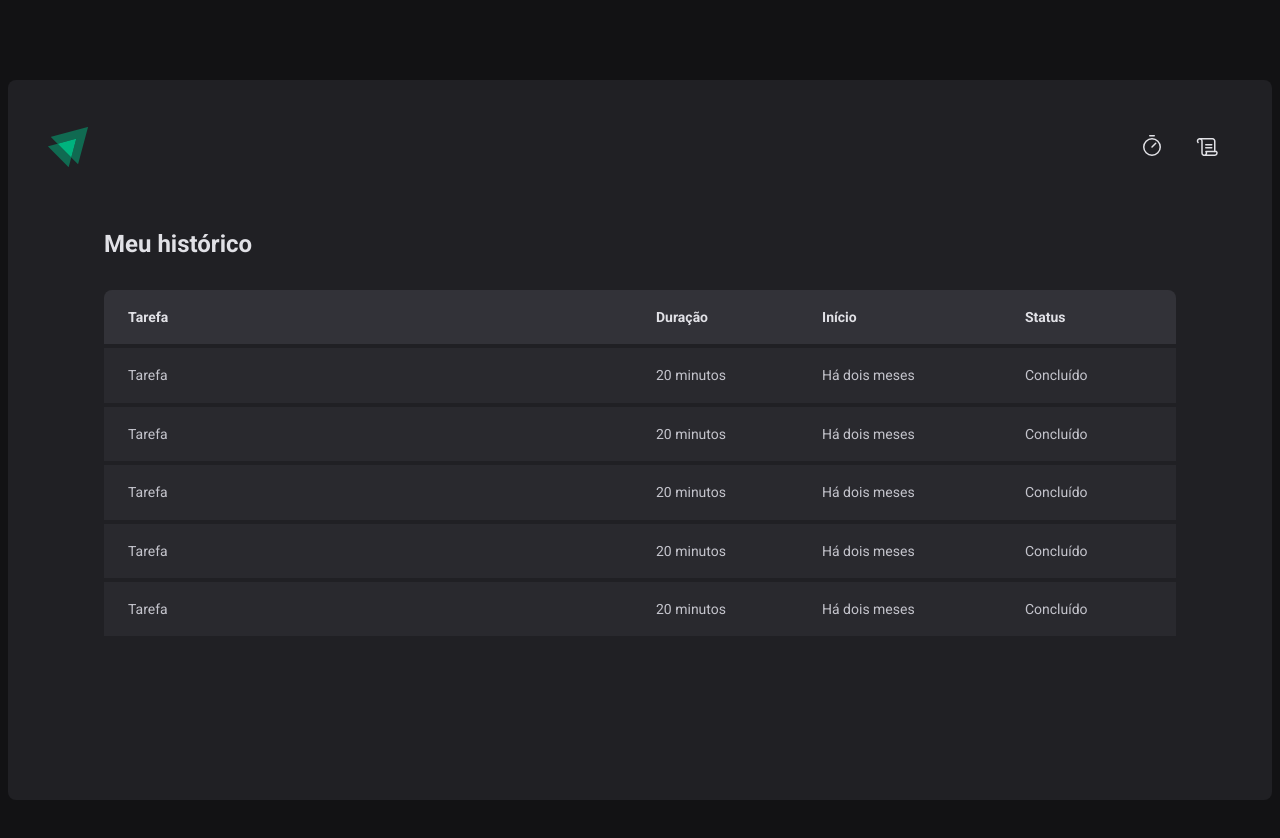
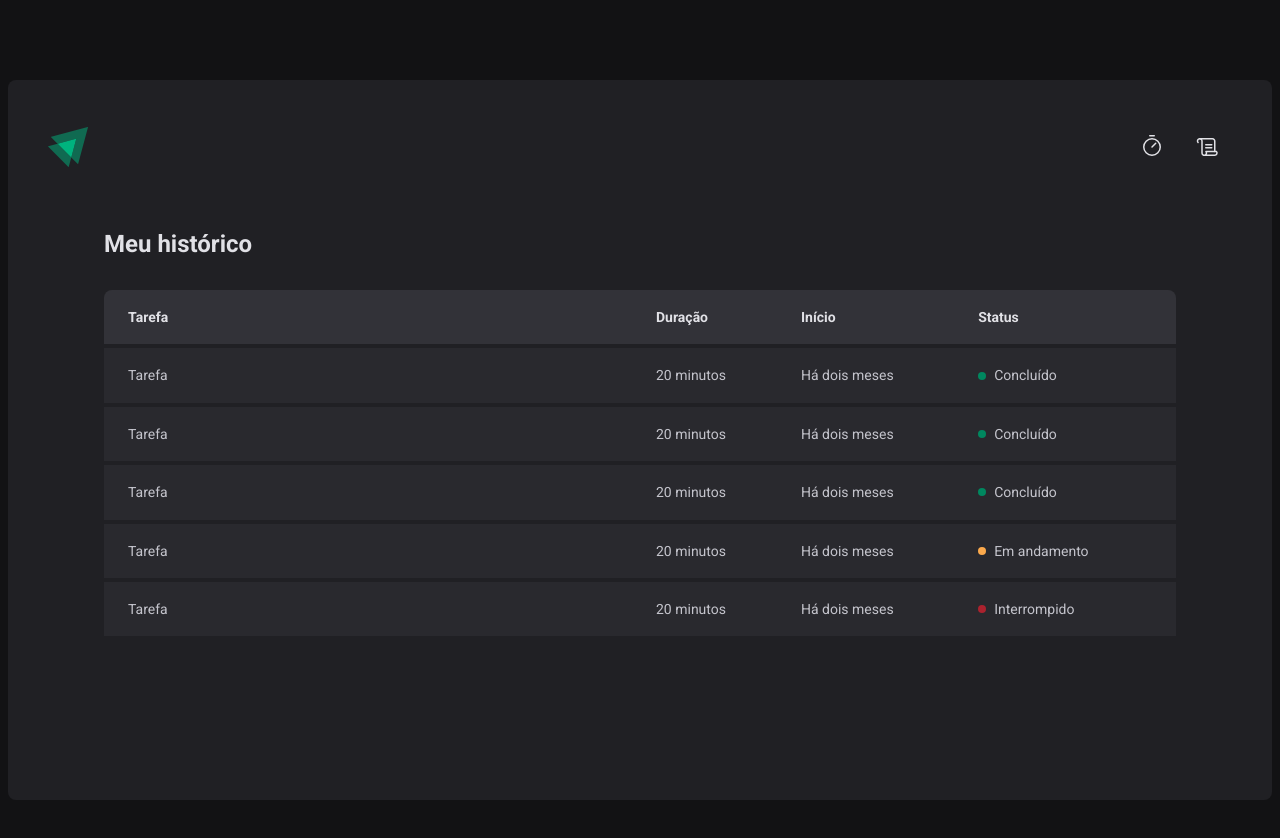
Before and after one commit to N0N4T0/ignite-reactjs-2022, a React (Vite) app in the folder 02-ignite-timer/: page /history in a window 1280 px wide. Shown: the top 838 px of the page. Built offline with nearby package versions, Linux system fonts and the light colour scheme.

Commit message:
feat(): add component status

```diff
--- a/02-ignite-timer/src/pages/History/index.tsx
+++ b/02-ignite-timer/src/pages/History/index.tsx
@@ -1,4 +1,4 @@
-import { HistoryContainer, HistoryList } from './styles'
+import { HistoryContainer, HistoryList, Status } from './styles'
 
 export function History() {
   return (
@@ -20,31 +20,41 @@
               <td>Tarefa</td>
               <td>20 minutos</td>
               <td>Há dois meses</td>
-              <td>Concluído</td>
+              <td>
+                <Status statusColor="green">Concluído</Status>
+              </td>
             </tr>
             <tr>
               <td>Tarefa</td>
               <td>20 minutos</td>
               <td>Há dois meses</td>
-              <td>Concluído</td>
+              <td>
+                <Status statusColor="green">Concluído</Status>
+              </td>
             </tr>
             <tr>
               <td>Tarefa</td>
               <td>20 minutos</td>
               <td>Há dois meses</td>
-              <td>Concluído</td>
+              <td>
+                <Status statusColor="green">Concluído</Status>
+              </td>
             </tr>
             <tr>
               <td>Tarefa</td>
               <td>20 minutos</td>
               <td>Há dois meses</td>
-              <td>Concluído</td>
+              <td>
+                <Status statusColor="yellow">Em andamento</Status>
+              </td>
             </tr>
             <tr>
               <td>Tarefa</td>
               <td>20 minutos</td>
               <td>Há dois meses</td>
-              <td>Concluído</td>
+              <td>
+                <Status statusColor="red">Interrompido</Status>
+              </td>
             </tr>
           </tbody>
         </table>
--- a/02-ignite-timer/src/pages/History/styles.ts
+++ b/02-ignite-timer/src/pages/History/styles.ts
@@ -51,3 +51,26 @@
     }
   }
 `
+
+const STATUS_COLORS = {
+  yellow: 'yellow-500',
+  green: 'green-500',
+  red: 'red-500',
+} as const
+
+interface StatusProps {
+  statusColor: keyof typeof STATUS_COLORS
+}
+
+export const Status = styled.span<StatusProps>`
+  display: flex;
+  align-items: center;
+  gap: 0.5rem;
+  &::before {
+    content: '';
+    width: 0.5rem;
+    height: 0.5rem;
+    border-radius: 9999px;
+    background: ${(props) => props.theme[STATUS_COLORS[props.statusColor]]};
+  }
+`
```
